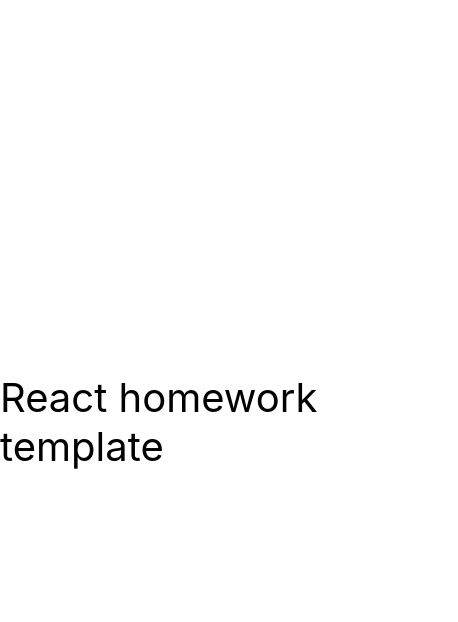
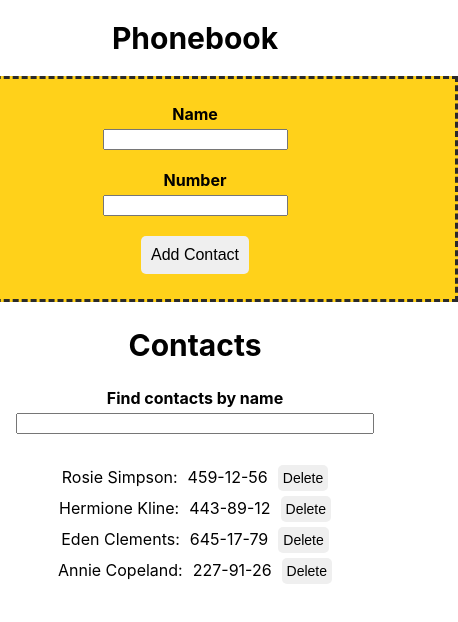
Before and after one commit to indatim/goit-react-hw-02-phonebook, a React (Create React App) app: page / in a window 390 px wide. Shown: the top 622 px of the page, 458 px wide, since content can reach past the window. Built offline with nearby package versions, Linux system fonts and the light colour scheme.

Commit message:
goit-react-hw-02-phonebook
add phonebook with styled

```diff
--- a/package.json
+++ b/package.json
@@ -12,6 +12,7 @@
     "react": "^18.1.0",
     "react-dom": "^18.1.0",
     "react-scripts": "5.0.1",
+    "shortid": "^2.2.16",
     "web-vitals": "^2.1.3"
   },
   "scripts": {
--- a/src/components/App.jsx
+++ b/src/components/App.jsx
@@ -1,16 +1,106 @@
-export const App = () => {
-  return (
-    <div
-      style={{
-        height: '100vh',
-        display: 'flex',
-        justifyContent: 'center',
-        alignItems: 'center',
-        fontSize: 40,
-        color: '#010101'
-      }}
-    >
-      React homework template
-    </div>
-  );
-};
+import React, { Component } from 'react';
+import shortid from 'shortid';
+
+import { Container, PhonebookHeader, ContactsHeader } from './App.styled';
+
+import ContactForm from 'components/ContactForm/ContactForm';
+import ContactList from 'components/ContactList/ContactList';
+import Filter from 'components/ContactFilter/ContactFilter';
+
+class App extends Component {
+  state = {
+    contacts: [
+      { id: 'id-1', name: 'Rosie Simpson', number: '459-12-56' },
+      { id: 'id-2', name: 'Hermione Kline', number: '443-89-12' },
+      { id: 'id-3', name: 'Eden Clements', number: '645-17-79' },
+      { id: 'id-4', name: 'Annie Copeland', number: '227-91-26' },
+    ],
+    filter: '',
+  };
+
+  componentDidMount() {
+    const contacts = localStorage.getItem('contacts');
+    const parsedContacts = JSON.parse(contacts);
+
+    if (parsedContacts) {
+      this.setState({ contacts: parsedContacts });
+    }
+  }
+
+  componentDidUpdate(prevState) {
+    const { contacts } = this.state;
+
+    if (contacts !== prevState.contacts) {
+      console.log('contacts were updated');
+      localStorage.setItem('contacts', JSON.stringify(contacts));
+    }
+  }
+
+  addContact = (name, number) => {
+    const { contacts } = this.state;
+
+    if (name === '') {
+      alert(`Введите, пожалуйста, имя контакта.`);
+      return;
+    }
+
+    if (number === '') {
+      alert(`Введите, пожалуйста, номер телефона контакта.`);
+      return;
+    }
+
+    if (contacts.find(contact => contact.name === name)) {
+      alert(`${name} is already in contacts.`);
+      return;
+    }
+
+    const newContact = {
+      id: shortid.generate(),
+      name,
+      number,
+    };
+
+    this.setState(({ contacts }) => ({
+      contacts: [newContact, ...contacts],
+    }));
+  };
+
+  changeFilter = ({ target }) => {
+    this.setState({ filter: target.value });
+  };
+
+  getVisibleContacts = () => {
+    const { filter, contacts } = this.state;
+    const normalizedFilter = filter.toLowerCase();
+
+    return contacts.filter(contact =>
+      contact.name.toLowerCase().includes(normalizedFilter)
+    );
+  };
+
+  deleteContact = contactId => {
+    this.setState(({ contacts }) => ({
+      contacts: contacts.filter(contact => contact.id !== contactId),
+    }));
+  };
+
+  render() {
+    const { filter } = this.state;
+    const visibleContacts = this.getVisibleContacts();
+
+    return (
+      <Container>
+        <PhonebookHeader>Phonebook</PhonebookHeader>
+        <ContactForm onSubmit={this.addContact} />
+        <ContactsHeader>Contacts</ContactsHeader>
+        <Filter value={filter} onChange={this.changeFilter} />
+        <ContactList
+          contacts={visibleContacts}
+          onDeleteContact={this.deleteContact}
+        />
+      </Container>
+    );
+  }
+}
+
+export default App;
--- /dev/null
+++ b/src/components/App.styled.jsx
@@ -0,0 +1,18 @@
+import styled from '@emotion/styled';
+
+export const Container = styled.div`
+  display: flex;
+  flex-direction: column;
+  justify-content: center;
+  align-items: center;
+  font-size: 40;
+  color: #010101;
+`;
+
+export const PhonebookHeader = styled.h1`
+  font-size: 30px;
+`;
+
+export const ContactsHeader = styled.h2`
+  font-size: 30px;
+`;
--- /dev/null
+++ b/src/components/ContactFilter/ContactFilter.jsx
@@ -0,0 +1,17 @@
+import React from 'react';
+import PropTypes from 'prop-types';
+import { ContactFilterLabel, ContactFilterInput } from './ContactFilter.styled';
+
+const Filter = ({ value, onChange }) => (
+  <ContactFilterLabel>
+    Find contacts by name
+    <ContactFilterInput type="text" value={value} onChange={onChange} />
+  </ContactFilterLabel>
+);
+
+Filter.propTypes = {
+  value: PropTypes.string.isRequired,
+  onChange: PropTypes.func.isRequired,
+};
+
+export default Filter;
--- /dev/null
+++ b/src/components/ContactFilter/ContactFilter.styled.jsx
@@ -0,0 +1,17 @@
+import styled from '@emotion/styled';
+
+export const ContactFilterLabel = styled.label`
+  display: block;
+  width: 500px;
+  text-align: center;
+  font-weight: 700;
+`;
+
+export const ContactFilterInput = styled.input`
+  display: block;
+  margin-left: auto;
+  margin-right: auto;
+  margin-top: 5px;
+  margin-bottom: 15px;
+  width: 350px;
+`;
--- /dev/null
+++ b/src/components/ContactForm/ContactForm.jsx
@@ -0,0 +1,68 @@
+import React, { Component } from 'react';
+import shortid from 'shortid';
+import { ContactsForm, ContactFormLabel, ContactFormInput, ContactFormButton } from './ContactForm.styled';
+
+class ContactForm extends Component {
+  state = {
+    name: '',
+    number: '',
+  };
+
+  contactNameId = shortid.generate();
+  contactNumberId = shortid.generate();
+
+  handleChange = e => {
+    const { name, value } = e.currentTarget;
+    this.setState({ [name]: value });
+  };
+
+  handleSubmit = e => {
+    const { name, number } = this.state;
+    e.preventDefault();
+    this.props.onSubmit(name, number);
+    this.reset();
+  };
+
+  reset() {
+    this.setState({
+      name: '',
+      number: '',
+    });
+  }
+
+  render() {
+    return (
+      <ContactsForm onSubmit={this.handleSubmit}>
+        <ContactFormLabel htmlFor={this.contactNameId}>
+          Name
+          <ContactFormInput
+            type="text"
+            name="name"
+            value={this.state.name}
+            onChange={this.handleChange}
+            id={this.contactNameId}
+          />
+        </ContactFormLabel>
+        <ContactFormLabel htmlFor={this.contactNumberId}>
+          Number
+          <ContactFormInput
+            type="text"
+            name="number"
+            pattern="\+?\d{1,4}?[-.\s]?\(?\d{1,3}?\)?[-.\s]?\d{1,4}[-.\s]?\d{1,4}[-.\s]?\d{1,9}"
+            title="Phone number must be digits and can contain spaces, dashes, parentheses and can start with +"
+            required
+            value={this.state.number}
+            onChange={this.handleChange}
+            id={this.contactNumberId}
+          />
+        </ContactFormLabel>
+
+        <ContactFormButton type="submit">
+          Add contact
+        </ContactFormButton>
+      </ContactsForm>
+    );
+  }
+}
+
+export default ContactForm;
--- /dev/null
+++ b/src/components/ContactForm/ContactForm.styled.jsx
@@ -0,0 +1,37 @@
+import styled from '@emotion/styled';
+
+export const ContactsForm = styled.form`
+  display: flex;
+  flex-direction: column;
+  justify-content: center;
+  align-items: center;
+  width: 500px;
+  height: 200px;
+  border: 3px dashed #2a2a2a;
+  padding: 10px;
+  background-color: #ffd11a;
+`;
+
+export const ContactFormLabel = styled.label`
+  display: block;
+  text-align: center;
+  font-weight: 700;
+`
+
+export const ContactFormInput = styled.input`
+  display: block;
+  margin-top: 5px;
+  margin-bottom: 20px;
+`
+
+export const ContactFormButton = styled.button`
+  padding: 10px;
+  font-size: 16px;
+  text-transform: capitalize;
+  border: none;
+  border-radius: 5px;
+  &:hover,
+  &:focus {
+    background-color: #8a5dfc;
+  }
+`;
--- /dev/null
+++ b/src/components/ContactList/ContactList.jsx
@@ -0,0 +1,35 @@
+import React from 'react';
+import PropTypes from 'prop-types';
+import {
+  ContactListContainer,
+  ContactListItem,
+  ContactListText,
+  ConractListButton,
+} from './ContactList.styled';
+
+const ContactList = ({ contacts, onDeleteContact }) => (
+  <ContactListContainer>
+    {contacts.map(({ id, name, number }) => (
+      <ContactListItem key={id}>
+        <ContactListText>{name}:</ContactListText>
+        <ContactListText>{number}</ContactListText>
+        <ConractListButton
+          type="button"
+          onClick={() => onDeleteContact(id)}
+        >
+          Delete
+        </ConractListButton>
+      </ContactListItem>
+    ))}
+  </ContactListContainer>
+);
+
+ContactList.propTypes = {
+  contacts: PropTypes.array,
+  id: PropTypes.string,
+  name: PropTypes.string,
+  number: PropTypes.string,
+  onDeleteContact: PropTypes.func.isRequired,
+};
+
+export default ContactList;
--- /dev/null
+++ b/src/components/ContactList/ContactList.styled.jsx
@@ -0,0 +1,34 @@
+import styled from '@emotion/styled';
+
+export const ContactListContainer = styled.ul`
+  width: 500px;
+  list-style: none;
+  display: flex;
+  flex-direction: column;
+  justify-content: space-around;
+  align-self: center;
+  padding: 0;
+  gap: 5px;
+`;
+
+export const ContactListItem = styled.li`
+  text-align: center;
+  font-size: 16px;
+`;
+
+export const ContactListText = styled.span`
+  margin-right: 10px;
+`;
+
+export const ConractListButton = styled.button`
+  padding: 5px;
+  font-size: 14px;
+  text-transform: capitalize;
+  border: none;
+  border-radius: 5px;
+
+  &:hover,
+  &:focus {
+    background-color: #8a5dfc;
+  }
+`;
--- a/src/index.js
+++ b/src/index.js
@@ -1,6 +1,6 @@
 import React from 'react';
 import ReactDOM from 'react-dom/client';
-import { App } from 'components/App';
+import App from 'components/App';
 import './index.css';
 
 ReactDOM.createRoot(document.getElementById('root')).render(
```
Also changed, not shown: 1 other file (tests, documents, lock files or other folders).
